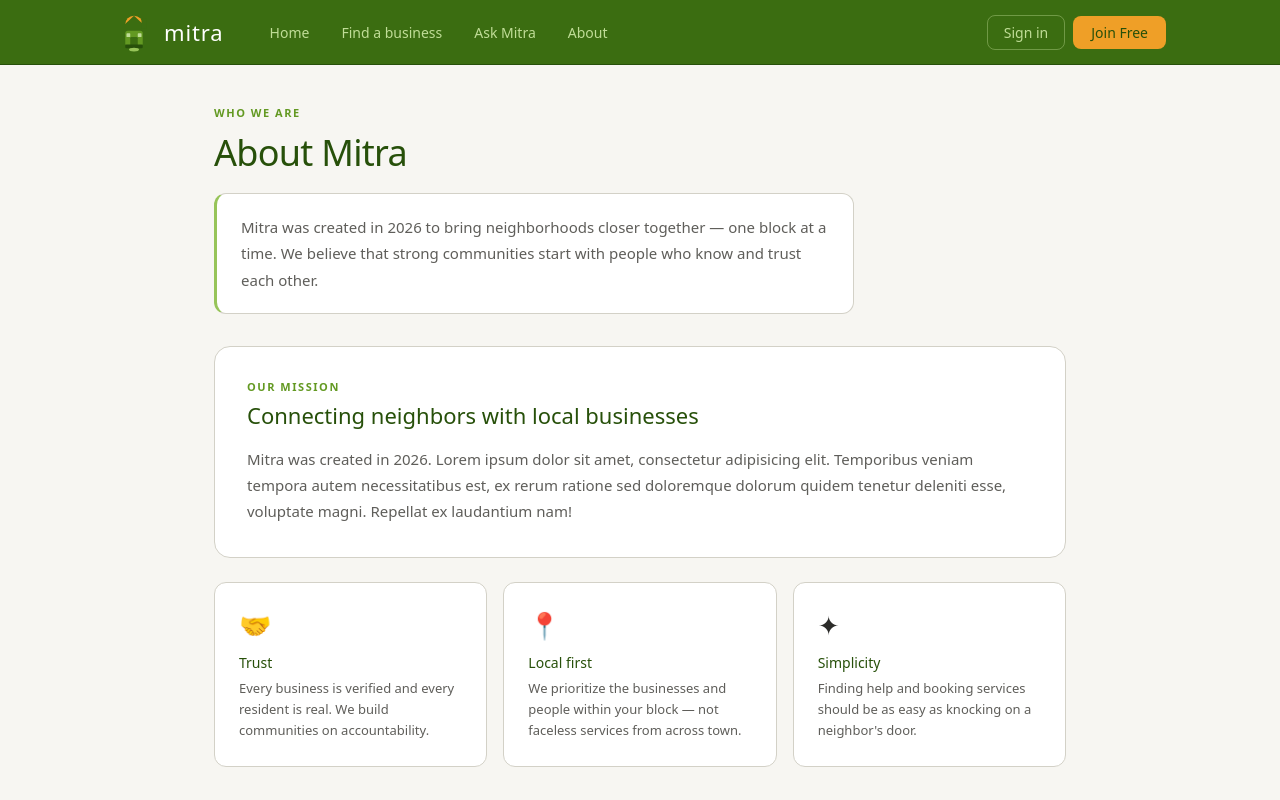
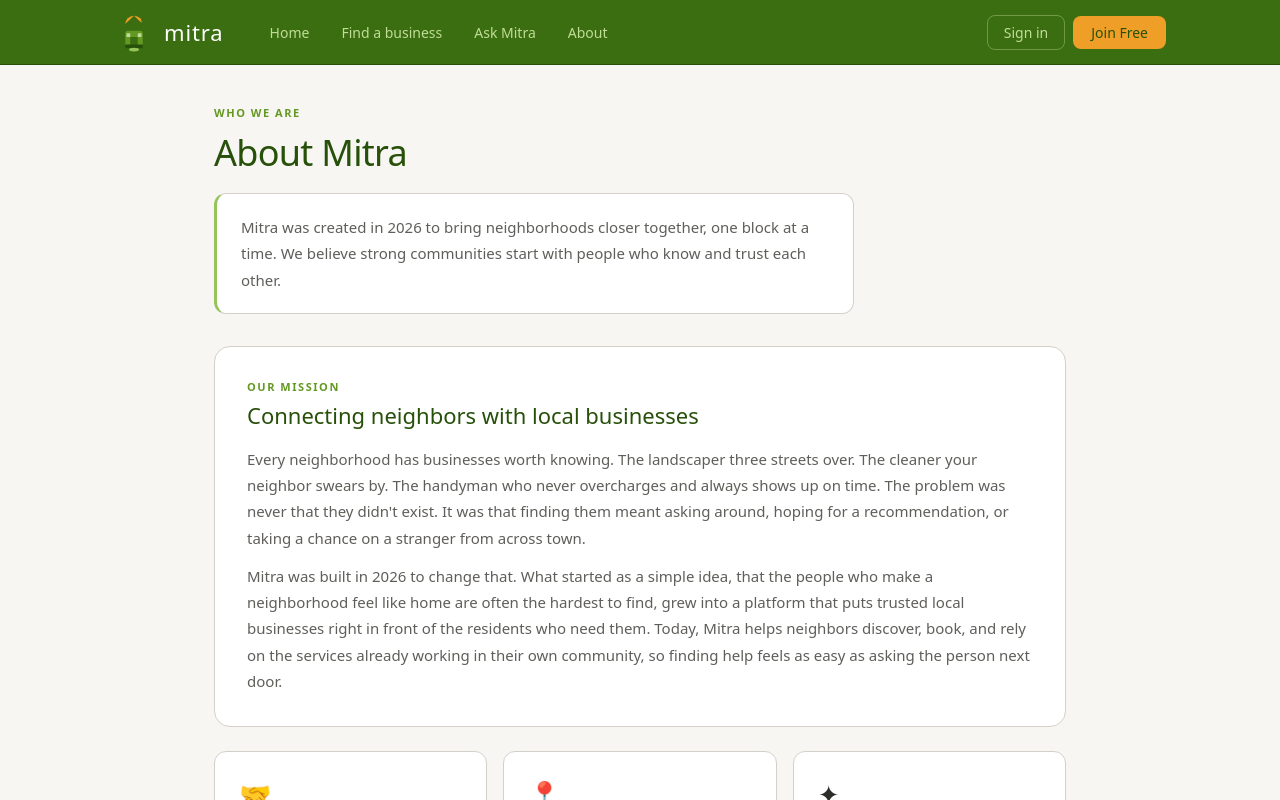
Before and after one commit to mquint18/Mitra_capstone, a React (Vite) app in the folder Frontend/: page /about in a window 1280 px wide. Shown: the top 800 px of the page. Built offline with nearby package versions, Linux system fonts and the light colour scheme; no server answers.

Commit message:
updated about copy

```diff
--- a/Frontend/src/Pages/About.jsx
+++ b/Frontend/src/Pages/About.jsx
@@ -9,9 +9,9 @@ function About() {
         <p className="about-eyebrow">Who we are</p>
         <h1 className="about-title">About Mitra</h1>
         <p className="about-lead">
-          Mitra was created in 2026 to bring neighborhoods closer together — one
-          block at a time. We believe that strong communities start with people
-          who know and trust each other.
+          Mitra was created in 2026 to bring neighborhoods closer together, one
+          block at a time. We believe strong communities start with people who
+          know and trust each other.
         </p>
       </div>
 
@@ -22,10 +22,21 @@ function About() {
           Connecting neighbors with local businesses
         </h2>
         <p className="about-body">
-          Mitra was created in 2026. Lorem ipsum dolor sit amet, consectetur
-          adipisicing elit. Temporibus veniam tempora autem necessitatibus est,
-          ex rerum ratione sed doloremque dolorum quidem tenetur deleniti esse,
-          voluptate magni. Repellat ex laudantium nam!
+          Every neighborhood has businesses worth knowing. The landscaper three
+          streets over. The cleaner your neighbor swears by. The handyman who
+          never overcharges and always shows up on time. The problem was never
+          that they didn't exist. It was that finding them meant asking around,
+          hoping for a recommendation, or taking a chance on a stranger from
+          across town.
+        </p>
+        <p className="about-body" style={{ marginTop: "12px" }}>
+          Mitra was built in 2026 to change that. What started as a simple idea,
+          that the people who make a neighborhood feel like home are often the
+          hardest to find, grew into a platform that puts trusted local
+          businesses right in front of the residents who need them. Today, Mitra
+          helps neighbors discover, book, and rely on the services already
+          working in their own community, so finding help feels as easy as
+          asking the person next door.
         </p>
       </div>
 
@@ -35,24 +46,24 @@ function About() {
           <div className="about-value-icon">🤝</div>
           <h3>Trust</h3>
           <p>
-            Every business is verified and every resident is real. We build
-            communities on accountability.
+            Every business on Mitra is verified and every resident is a real
+            neighbor. Trust is what turns a listing into a relationship.
           </p>
         </div>
         <div className="about-value">
           <div className="about-value-icon">📍</div>
-          <h3>Local first</h3>
+          <h3>Community first</h3>
           <p>
-            We prioritize the businesses and people within your block — not
-            faceless services from across town.
+            We start with the people and businesses already on your block, not a
+            faceless directory of strangers scattered across town.
           </p>
         </div>
         <div className="about-value">
           <div className="about-value-icon">✦</div>
           <h3>Simplicity</h3>
           <p>
-            Finding help and booking services should be as easy as knocking on a
-            neighbor's door.
+            Finding help should feel as natural as knocking on a neighbor's
+            door. We keep it that simple, every time.
           </p>
         </div>
       </div>
```
